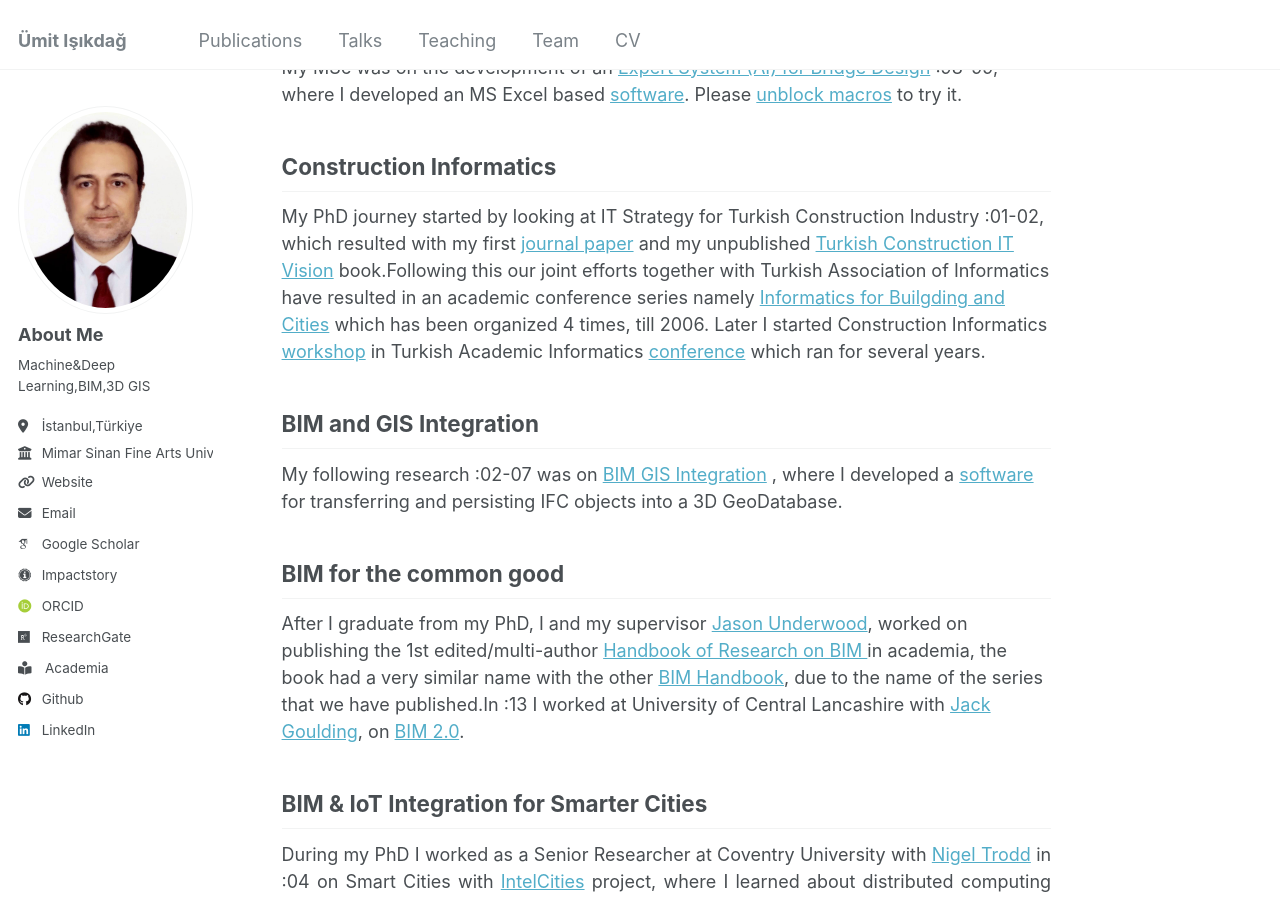
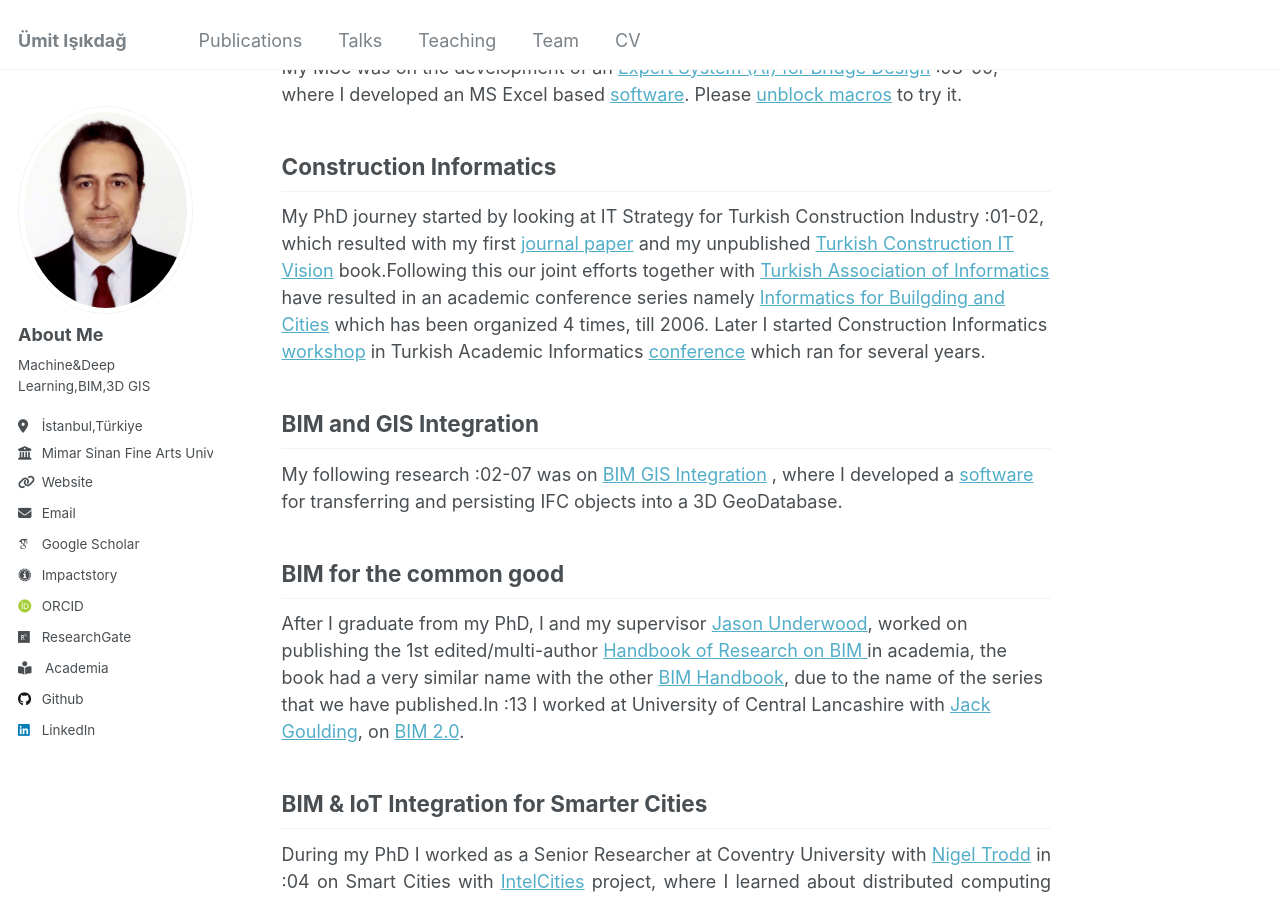
Before and after one commit to uisikdag/uisikdag.github.io, a Jekyll site: the page built from _pages/about.md, in a window 1280 px wide and 900 px high, scrolled down 457 px. Built offline with Jekyll 4.4.1, drawn with Linux system fonts in a browser that asks for light colours; some web fonts are replaced; part of the change alters nothing that is shown.

```diff
--- a/_pages/about.md
+++ b/_pages/about.md
@@ -30,7 +30,8 @@ Please [unblock macros](https://learn.microsoft.com/en-en/microsoft-365-apps/sec
 Construction Informatics
 ------
 My PhD journey started by looking at IT Strategy for Turkish Construction Industry :01-02, which resulted with my first [journal paper](https://www.emerald.com/insight/content/doi/10.1108/09699980410547595/full/html)
- and my unpublished [Turkish Construction IT Vision](https://zenodo.org/records/1331943) book.Following this our joint efforts together with Turkish Association of Informatics have resulted in an
+ and my unpublished [Turkish Construction IT Vision](https://zenodo.org/records/1331943) book.Following this our joint efforts together with
+ [Turkish Association of Informatics](https://www.tbd.org.tr/) have resulted in an
 academic conference series namely [Informatics for Builgding and Cities](https://www.tbd.org.tr/yapi-ve-kennte-bilisim-iv-bildiriler-kitabi-tbd-tbb-tmbd/) which has been organized 4 times, till 2006.
 Later I started Construction Informatics [workshop](https://insaatbilisim.weebly.com/) in Turkish Academic Informatics [conference](https://www.ab.org.tr/) which ran for several years.
 
```
